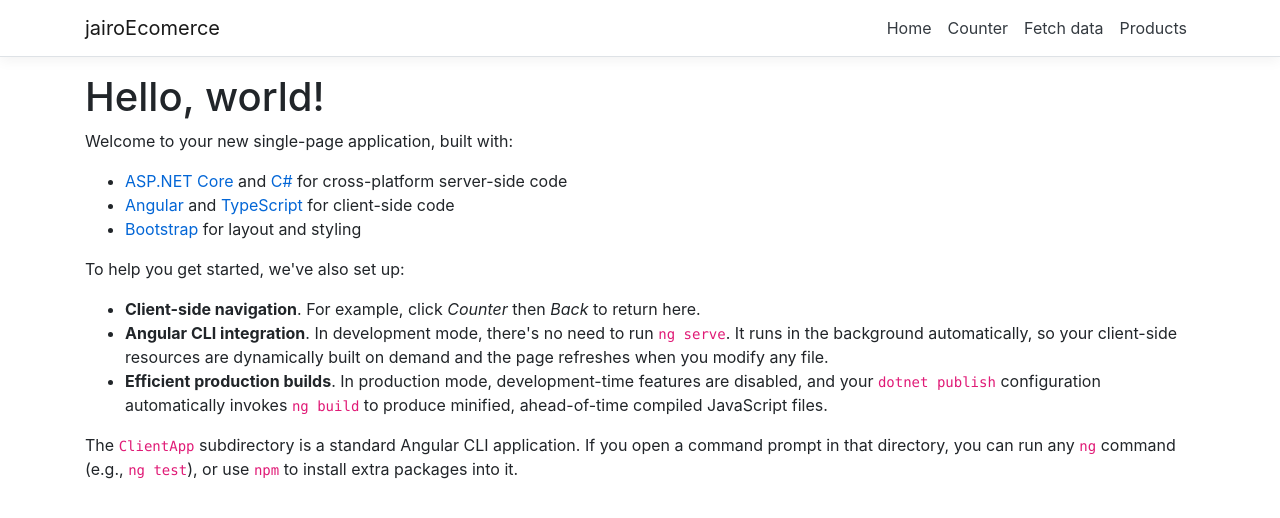
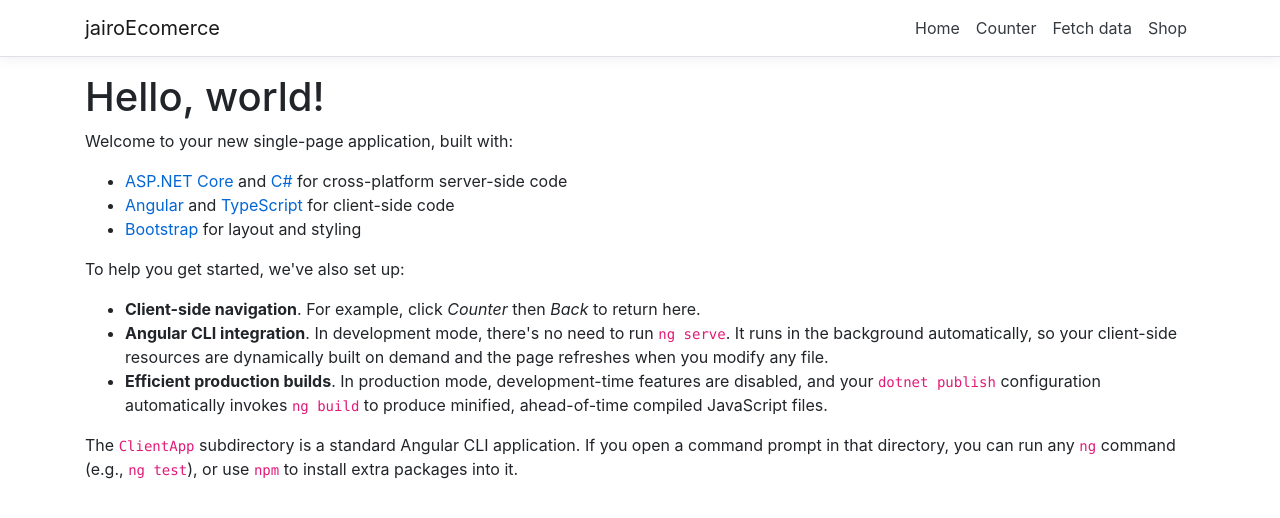
Before and after one commit to jairoisaac/jairoEcomerce, an Angular app in the folder ClientApp/: page / in a window 1280 px wide. Shown: the top 518 px of the page. Built offline with nearby package versions, Linux system fonts and the light colour scheme.

Commit message:
change product for shop

```diff
--- a/ClientApp/src/app/app.module.ts
+++ b/ClientApp/src/app/app.module.ts
@@ -31,8 +31,8 @@ import { ShopComponent } from './shop/shop.component';
       { path: '', component: HomeComponent, pathMatch: 'full' },
       { path: 'counter', component: CounterComponent },
       { path: 'fetch-data', component: FetchDataComponent },
-      { path: 'product', component: ProductComponent },
-      //{ path: 'shop', component: ShopComponent },
+      //{ path: 'product', component: ProductComponent },
+      { path: 'shop', component: ShopComponent },
     ])
   ],
   providers: [],
--- a/ClientApp/src/app/nav-menu/nav-menu.component.html
+++ b/ClientApp/src/app/nav-menu/nav-menu.component.html
@@ -32,7 +32,7 @@
             <a class="nav-link text-dark" [routerLink]="['/fetch-data']">Fetch data</a>
           </li>
           <li class="nav-item" [routerLinkActive]="['link-active']">
-            <a class="nav-link text-dark" [routerLink]="['/product']">Products</a>
+            <a class="nav-link text-dark" [routerLink]="['/shop']">Shop</a>
           </li>
         </ul>
       </div>
--- a/ClientApp/src/app/product/product.component.html
+++ b/ClientApp/src/app/product/product.component.html
@@ -1,5 +1,3 @@
-<div class="row">
-  <div class="col-md-8">
     <div class="row">
       <div class="product-info col-md-4" *ngFor='let prod of Product'>
         <div class="card card-body bg-light p-1 m-1">
@@ -13,8 +11,3 @@
         </div>
       </div>
     </div>
-  </div>
-  <div class="col-md-4">
-    <app-cart></app-cart>
-  </div>
-</div>
```
